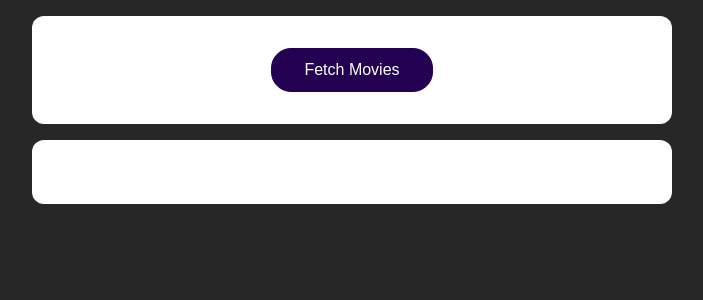
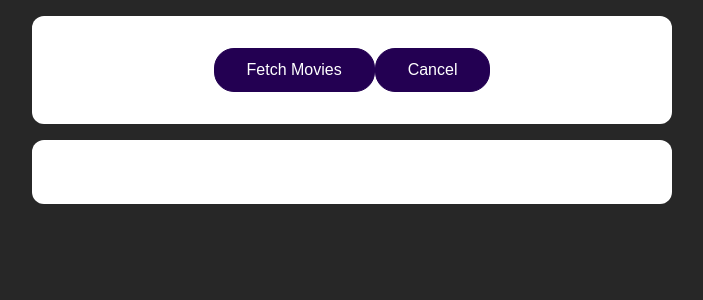
Before and after one commit to ZuhebAkhter/HttpReact, a React (Create React App) app: page / in a window 1280 px wide. Shown: the top 300 px of the page, without its empty margins (288-991 px from the left). Built offline with nearby package versions, Linux system fonts and the light colour scheme.

Commit message:
addingerrors

```diff
--- a/src/App.js
+++ b/src/App.js
@@ -6,6 +6,8 @@ import "./App.css";
 function App() {
   const [movies, setMoviesList] = useState([]);
   const [Loading,setLoading]= useState(false);
+  const [error,setError]=useState(null)
+  const [againRetrydata,setAgainData]=useState(true)
   // const dummyMovies = [
   //   {
   //     id: 1,
@@ -20,9 +22,24 @@ function App() {
   //     releaseDate: '2021-05-19',
   //   },
   // ];
+  const stopHttphandler=()=>{
+    // setErrorfetch(false)
+    // setError(null)
+    setAgainData(false)
+
+   }
+
    async function moviesHandler() {
+    if(!setAgainData){
+      return;
+    }
     setLoading(true)
-     const response= await fetch("https://swapi.dev/api/films");
+    setError(!error)
+    try{
+     const response= await fetch("https://swapi.dev/api/film");
+     if(!response.ok){
+      throw new Error('SomeWent wrong....retrying')
+     }
      const data=await response.json();
 
         const dataConvert = data.results.map((movieData) => {
@@ -35,18 +52,37 @@ function App() {
         });
         setMoviesList(dataConvert);
         setLoading(false)
+      }catch
+        (error){
+          setError(error.message)
+        }
+
+        setLoading(false)
+
+
+        setTimeout(()=>{
+          if(againRetrydata ){
+          setAgainData(moviesHandler)
+          }else return;
+        },5000)
+
+   }
 
 
 
-   }
+
   return (
     <React.Fragment>
       <section>
         <button onClick={moviesHandler}>Fetch Movies</button>
+        <button onClick={stopHttphandler}>Cancel</button>
       </section>
       <section>
         {!Loading && <MoviesList movies={movies} />}
         {Loading && <p>Loading...</p>}
+        {!Loading && error && <p>{error}</p>}
+        {againRetrydata && ''}
+        {/* {!errorfetch && !Loading && <p>Retrying Stopped</p>} */}
       </section>
     </React.Fragment>
   );
```
